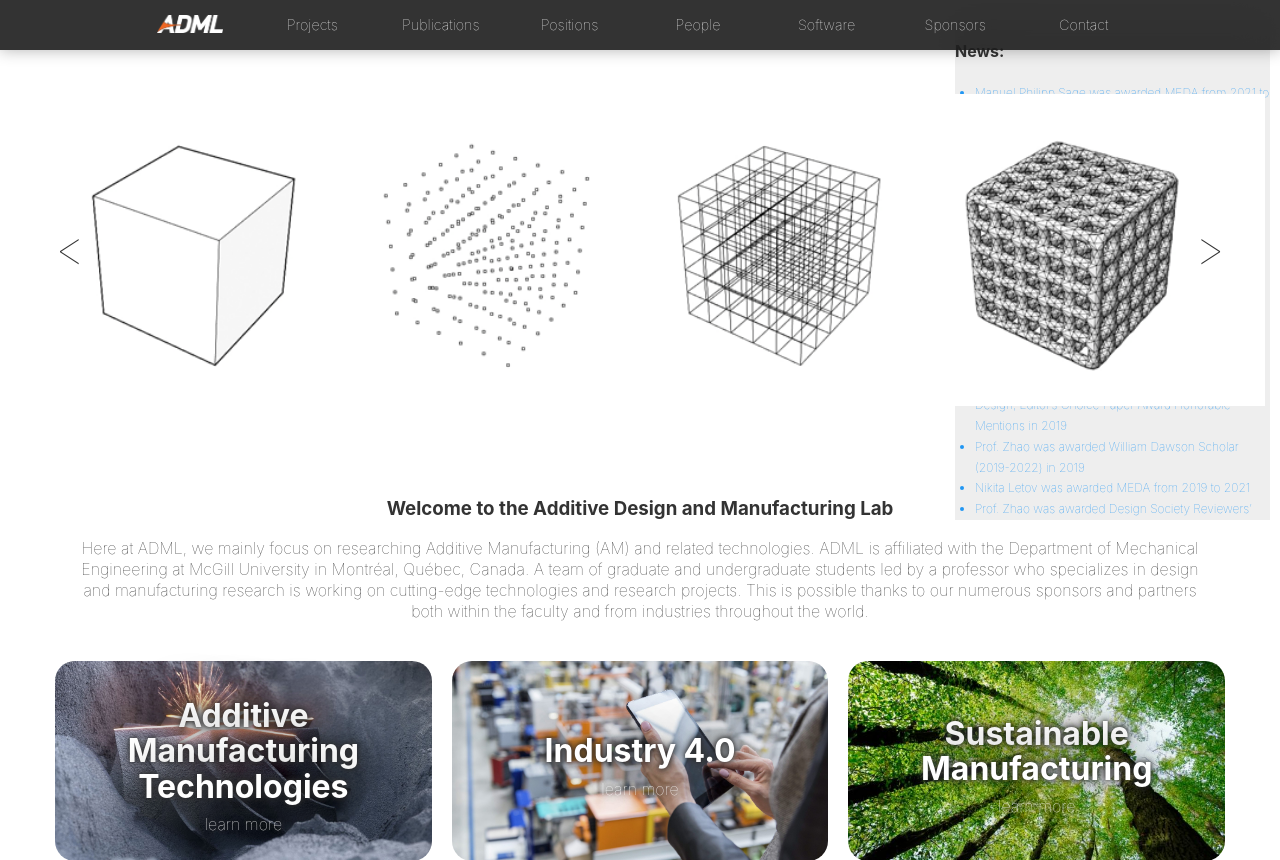
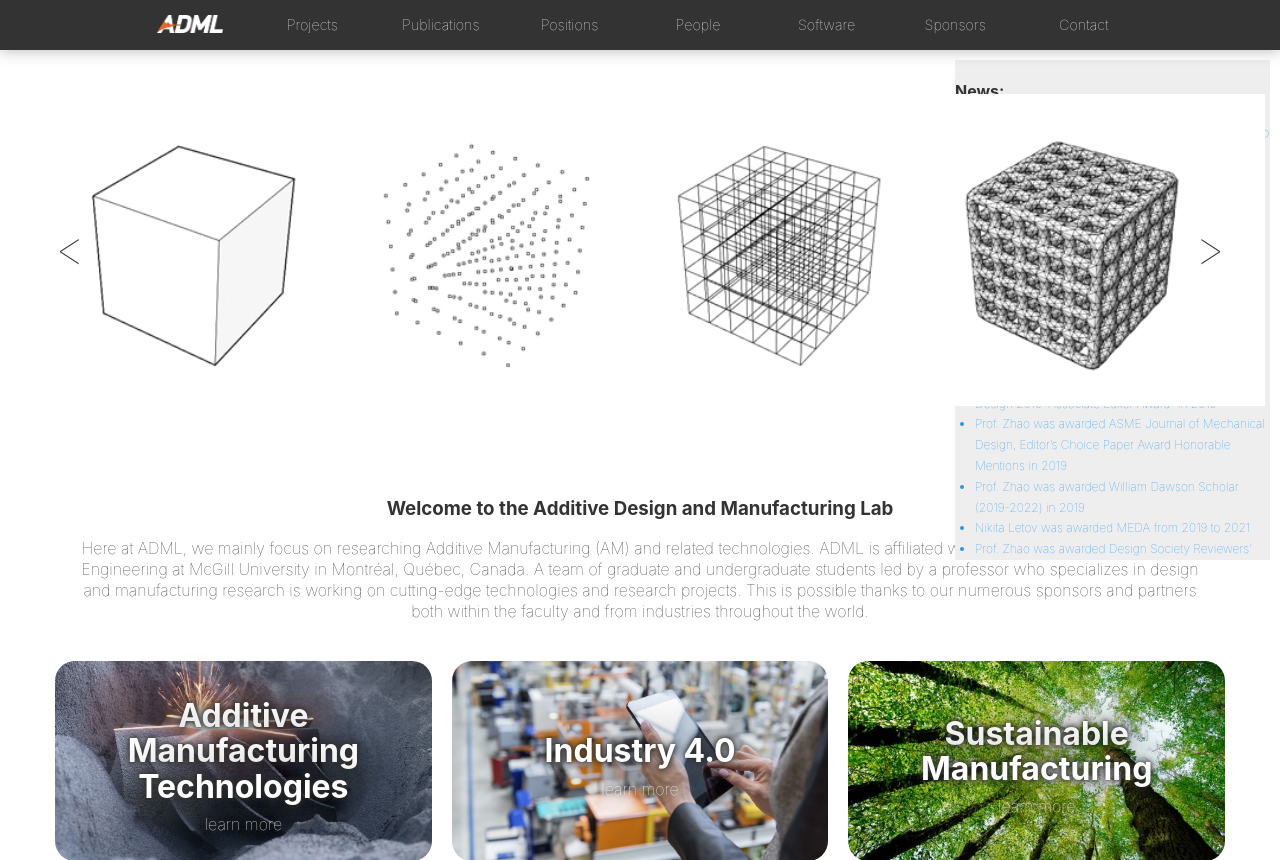
Before and after one commit to klc2333/website, a PHP site: page /index.html in a window 1280 px wide. Shown: the top 860 px of the page. Run offline with PHP 8.4, Linux system fonts and the light colour scheme.

Commit message:
Update base.css

```diff
--- a/themes/css/base.css
+++ b/themes/css/base.css
@@ -545,7 +545,7 @@ strong {
 	width: 315px;
 	position: fixed;
 	z-index: 1;
-	top: 20px;
+	top: 60px;
 	right: 10px;
 	background: #eee;
 	height: 500px;
```
